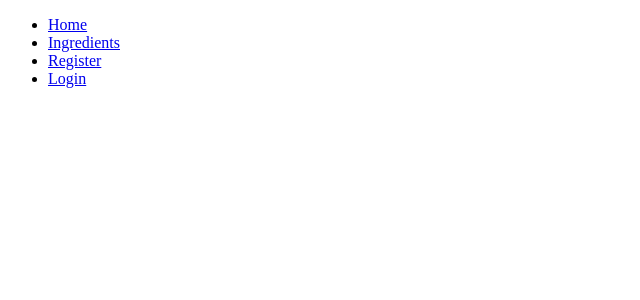
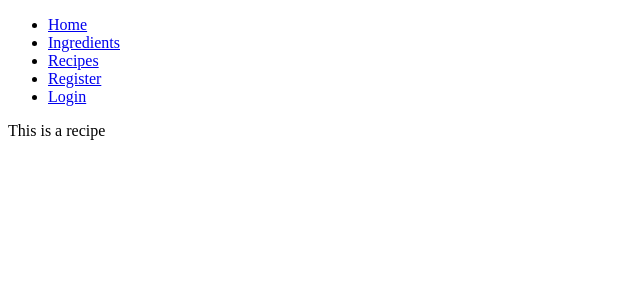
Before and after one commit to naaaani/cookbook-angular, an Angular app in the folder cookbook/: page /recipes in a window 1280 px wide. Before the commit this address led to /. Shown: the top 300 px of the page, without its empty margins (0-640 px from the left). Built offline with nearby package versions, Linux system fonts and the light colour scheme.

Commit message:
some more

```diff
--- a/cookbook/src/app/Recipe/recipe-details/recipe-details.component.html
+++ b/cookbook/src/app/Recipe/recipe-details/recipe-details.component.html
@@ -1 +1,3 @@
-<p>recipe-details works!</p>
+<div>
+This is a recipe
+</div>
--- a/cookbook/src/app/Recipe/recipe.ts
+++ b/cookbook/src/app/Recipe/recipe.ts
@@ -2,7 +2,7 @@ import { Ingredient } from "../Ingredient/ingredient"
 
 export interface Recipe {
     id ? : number
-    ingredients	 : [Ingredient]
+    ingredients	 : [{ ingredient : Ingredient, amount : number}]
     name : string
     description	: string
     isVegan	: boolean
--- a/cookbook/src/app/app.component.html
+++ b/cookbook/src/app/app.component.html
@@ -5,6 +5,9 @@
     </li>
     <li><a routerLink="/ingredients" routerLinkActive="active"
        ariaCurrentWhenActive="page">Ingredients</a>
+    </li>
+    <li><a routerLink="/recipes" routerLinkActive="active"
+      ariaCurrentWhenActive="page">Recipes </a>
     </li>
     <li><a routerLink="/registration" routerLinkActive="active"
       ariaCurrentWhenActive="page">Register </a>
--- a/cookbook/src/app/app.routes.ts
+++ b/cookbook/src/app/app.routes.ts
@@ -2,10 +2,12 @@ import { Routes } from '@angular/router';
 import { IngredientListComponent } from './Ingredient/ingredient-list/ingredient-list.component';
 import { RegistrationFormComponent } from './Authentication/registration-form/registration-form.component';
 import { LoginFormComponent } from './Authentication/login-form/login-form.component';
+import { RecipeDetailsComponent } from './Recipe/recipe-details/recipe-details.component';
 
 
 export const routes: Routes = [
     { path: "ingredients", component: IngredientListComponent },
     { path: "registration", component: RegistrationFormComponent },
     { path: "login", component: LoginFormComponent },
+    { path: "recipes", component: RecipeDetailsComponent },
 ];
```
Also changed, not shown: cookbook/src/app/Recipe/recipe.service.ts (added, +27 -0 lines).
